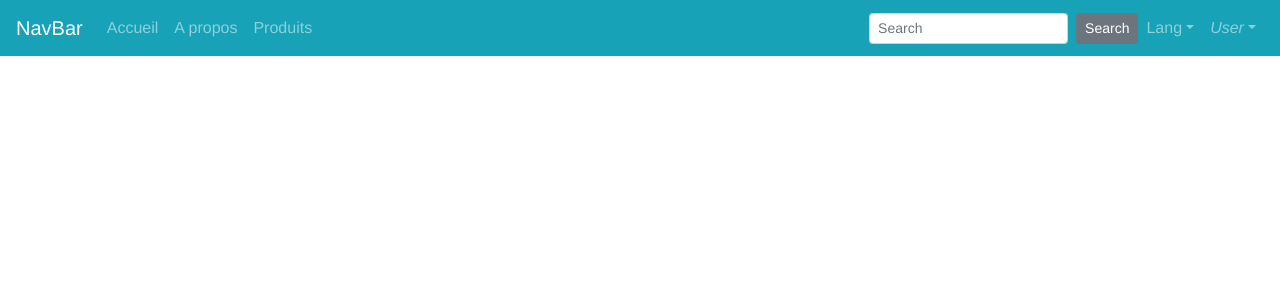
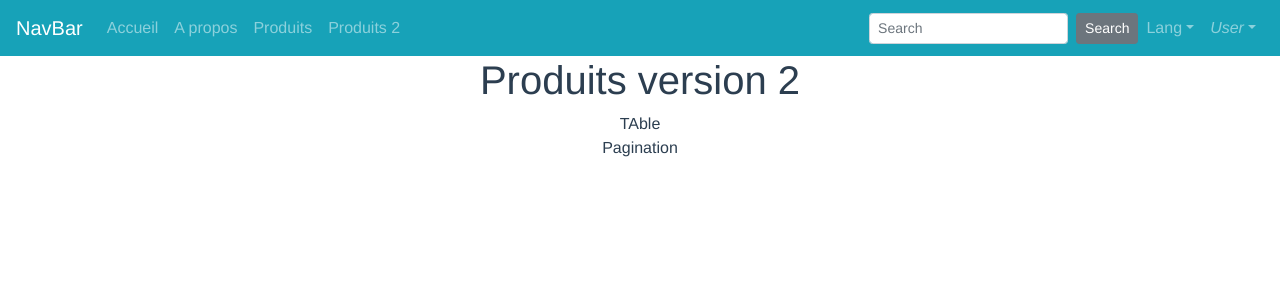
Before and after one commit to cmarcoin/training-vuejs-nico, a Vue app: page /products2 in a window 1280 px wide. Shown: the top 300 px of the page. Built offline with nearby package versions, Linux system fonts and the light colour scheme; data requests are answered from the project's data file.

Commit message:
added table and pagination skeletons

```diff
--- a/src/components/AppNavBar.vue
+++ b/src/components/AppNavBar.vue
@@ -10,6 +10,7 @@
           <b-nav-item :to="{ name: 'Home' }">Accueil</b-nav-item>
           <b-nav-item :to="{ name: 'About' }">A propos</b-nav-item>
           <b-nav-item :to="{ name: 'Products' }">Produits</b-nav-item>
+          <b-nav-item :to="{ name: 'Products2' }">Produits 2</b-nav-item>
         </b-navbar-nav>
 
         <!-- Right aligned nav items -->
--- /dev/null
+++ b/src/components/AppTable.vue
@@ -0,0 +1,9 @@
+<template>
+  <div>TAble</div>
+</template>
+
+<script>
+export default {};
+</script>
+
+<style></style>
--- /dev/null
+++ b/src/components/AppTablePagination.vue
@@ -0,0 +1,9 @@
+<template>
+  <div>Pagination</div>
+</template>
+
+<script>
+export default {};
+</script>
+
+<style></style>
--- a/src/router/index.js
+++ b/src/router/index.js
@@ -24,6 +24,12 @@ const routes = [
     name: "Products",
     component: () =>
       import(/* webpackChunkName: "products" */ "../views/Products.vue")
+  },
+  {
+    path: "/products2",
+    name: "Products2",
+    component: () =>
+      import(/* webpackChunkName: "products" */ "../views/Products2.vue")
   }
 ];
 
--- /dev/null
+++ b/src/views/Products2.vue
@@ -0,0 +1,39 @@
+<template>
+  <section v-if="isLoading">
+    <b-spinner type="grow" label="Spinning"></b-spinner>
+  </section>
+  <section v-else>
+    <h1>Produits version 2</h1>
+    <AppTable></AppTable>
+    <AppTablePagination></AppTablePagination>
+  </section>
+</template>
+
+<script>
+import axios from "axios";
+import AppTable from "../components/AppTable";
+import AppTablePagination from "../components/AppTablePagination";
+
+export default {
+  components: {
+    AppTable,
+    AppTablePagination
+  },
+  data() {
+    return {
+      isLoading: true,
+      products: null
+    };
+  },
+  mounted() {
+    axios
+      .get("http://localhost:3001/products")
+      .then(response => (this.products = response.data))
+      .finally(() => {
+        this.isLoading = false;
+      });
+  }
+};
+</script>
+
+<style></style>
```
